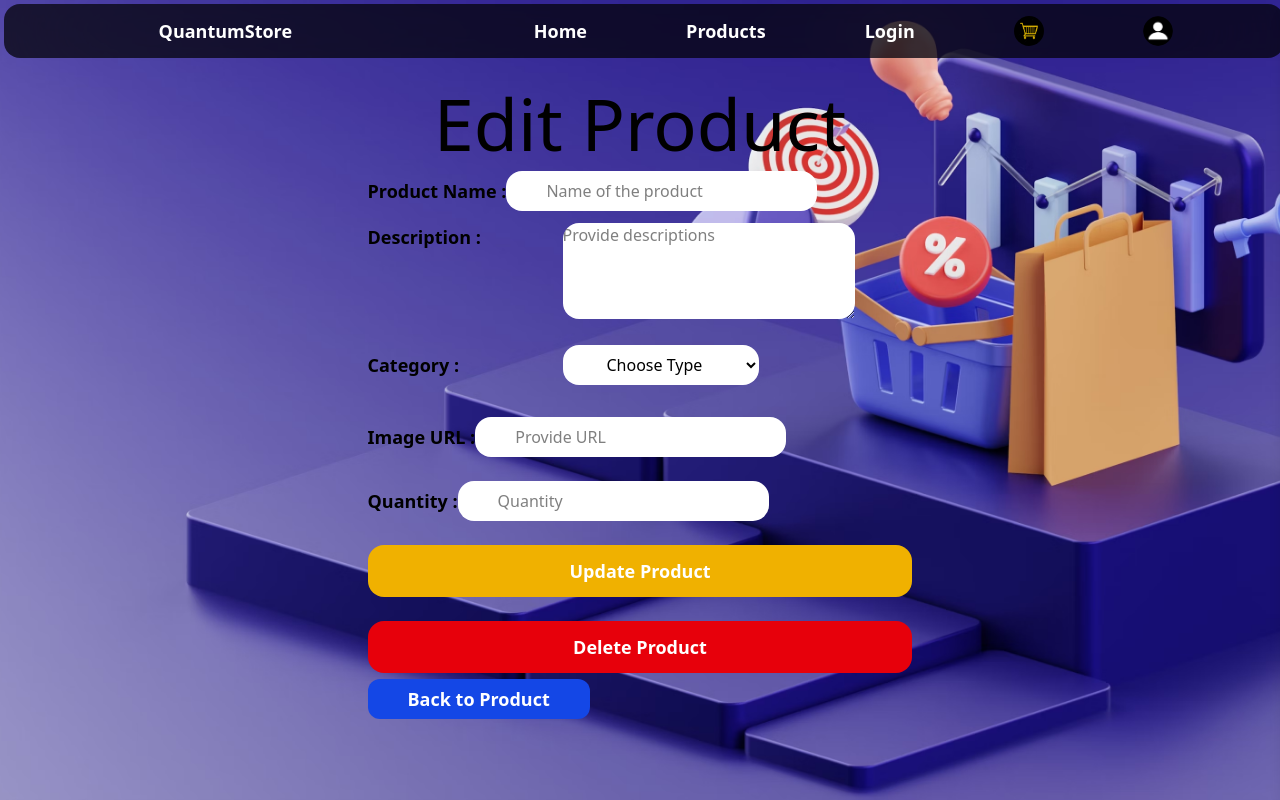
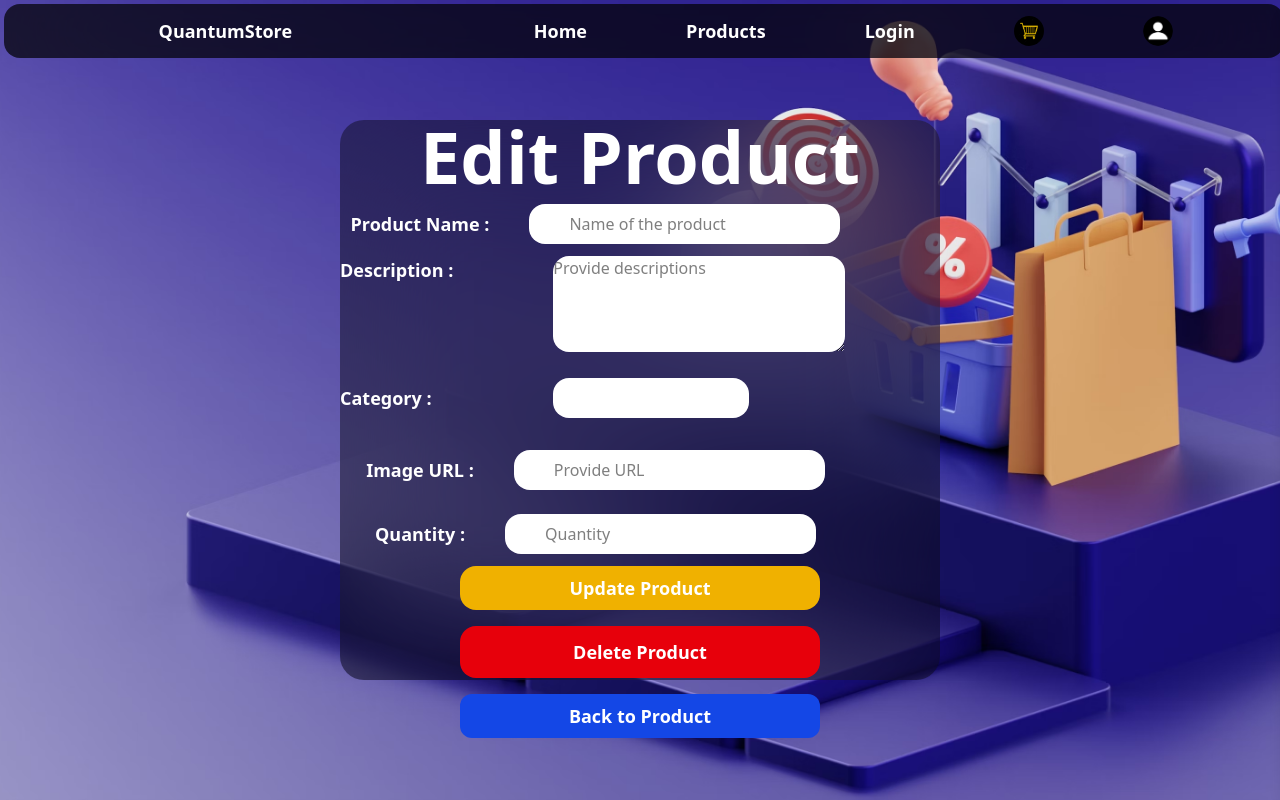
Before and after one commit to SiddharthAnbumani/quantumStore, a React (Vite) app in the folder client/: page /edit-product/1 in a window 1280 px wide. Built offline with nearby package versions, Linux system fonts and the light colour scheme; no server answers.

Commit message:
Changing Login and Signup way

```diff
--- a/client/src/components/Input.jsx
+++ b/client/src/components/Input.jsx
@@ -1,8 +1,8 @@
 export default function Input({type, name, id, placeholder,label ,labelClass,inputClass,value,eventHandler}){
     return (
-        <div className="flex items-center">
+        <div className="flex items-center space-x-10 justify-center">
             <div className="1/3">
-                <label className={`font-extrabold ${labelClass}`} htmlFor={id}> {label} : </label>
+                <label className={`font-extrabold  text-white ${labelClass}`} htmlFor={id}> {label} : </label>
             </div>
 
             <div className="w-2/3">
--- a/client/src/pages/EditProduct.jsx
+++ b/client/src/pages/EditProduct.jsx
@@ -75,9 +75,10 @@ export default function EditProduct() {
 
   return (
     <div className='h-screen w-full flex flex-col justify-center items-center'>
-      <h1 className='text-7xl'>Edit Product</h1>
+      <div className="bg-black/40 h-[70%] w-[600px] backdrop-blur-3xl rounded-3xl">
+        <h1 className='text-7xl font-bold text-white text-center'>Edit Product</h1>
         <div className="flex flex-col items-center justify-center">
-        <form onSubmit={handleSubmit} className='w-full'>
+          <form onSubmit={handleSubmit} className='w-full self-center'>
             <Input
               eventHandler={handleChange}
               name='ProductName'
@@ -89,9 +90,9 @@ export default function EditProduct() {
               placeholder='Name of the product'
             />
 
-          <div className="flex space-x-5">
+            <div className="flex justify-center w-full space-x-5 self-center">
               <div className="w-1/3">
-              <label htmlFor="Description" className="text-lg font-bold">Description :</label>
+                <label htmlFor="Description" className="text-lg font-bold text-white">Description :</label>
               </div>
               <div className="w-2/3">
                 <textarea
@@ -102,20 +103,20 @@ export default function EditProduct() {
                   cols='30'
                   rows='4'
                   placeholder="Provide descriptions"
-                className="bg-white rounded-2xl"
+                  className="bg-white rounded-2xl "
                 />
               </div>
             </div>
 
-          <div className="flex items-center space-x-5 my-5">
+            <div className="flex items-center justify-center space-x-5 my-5">
               <div className="w-1/3">
-              <label htmlFor="category" className="text-lg font-bold">Category :</label>
+                <label htmlFor="category" className="text-lg font-bold text-white">Category :</label>
               </div>
               <div className="w-2/3">
                 <select
                   onChange={handleChange}
                   value={productData.Category}
-                className="bg-white px-10 py-2 rounded-2xl"
+                  className="bg-white px-10 py-2 rounded-2xl text-white"
                   name="Category"
                   id="category"
                 >
@@ -151,26 +152,28 @@ export default function EditProduct() {
               placeholder='Quantity'
               eventHandler={handleChange}
             />
-
+            <div className="flex flex-col items-center space-y-4">
               <CusButton
                 text='Update Product'
-            btnClass='bg-yellow-500 w-full text-white my-3'
+                btnClass='bg-yellow-500 w-[60%] px-10 py-2 text-white '
                 type='submit'
                 />
               <CusButton
                 text='Delete Product'
-            btnClass='bg-red-600 w-full text-white my-3'
+                btnClass='bg-red-600 w-[60%] text-white'
                 onClick={handleDelete}
                 />
 
               <NavLink
-          className='px-10 py-2 bg-blue-700 font-bold text-white text-lg
-           rounded-xl hover:scale-110 transition-all duration-150'
+              className='py-2 w-[60%] bg-blue-700 font-bold text-white text-lg
+              rounded-xl hover:scale-110 transition-all duration-150 text-center'
               to={`/allproducts/${productId}`}>
                 Back to Product
               </NavLink>
+            </div>
 
           </form>
+        </div>
       </div>
     </div>
   );
--- a/client/src/pages/MakeProduct.jsx
+++ b/client/src/pages/MakeProduct.jsx
@@ -46,8 +46,9 @@ export default function MakeProduct(){
     }
 
     return (
-        <div className='w-full flex flex-col justify-center items-center'>
-            <h1 className='text-7xl text-bold'>Add New Products</h1>
+        <div className='w-full h-screen flex flex-col justify-center items-center'>
+            <div className=" flex flex-col items-center justify-center bg-black/40 h-[70%] w-[600px] backdrop-blur-3xl rounded-2xl">
+                <h1 className=' mt-5 mb-3 self- center text-5xl text-extrabold text-white'>Add New Products</h1>
                     <div className="flex flex-col items-center justify-center">
                         <form onSubmit={handleSubmit} className=' w-full '>
 
@@ -64,7 +65,7 @@ export default function MakeProduct(){
 
                             <div className="flex space-x-5">
                                 <div className="w-1/3">
-                            <label htmlFor="Description" className="text-lg font-bold">Description :</label>
+                                <label htmlFor="Description" className="text-white text-lg font-bold">Description :</label>
                                 </div>
                                 <div className="w-2/3">
                                     <textarea
@@ -81,7 +82,7 @@ export default function MakeProduct(){
 
                             <div className="flex items-center space-x-5 my-5">
                                 <div className="w-1/3">
-                                <label htmlFor="category" className="text-lg font-bold">
+                                    <label htmlFor="category" className="text-white text-lg font-bold">
                                         Category :
                                     </label>
                                 </div>
@@ -92,7 +93,7 @@ export default function MakeProduct(){
                                     className="bg-white px-10 py-2 rounded-2xl"
                                     name="Category"
                                     id="category">
-                                    <option value="-">Choose Type</option>
+                                        <option className='font-extrabold' value="-">Choose Type</option>
                                         <option value="type1">Type 1</option>
                                         <option value="type2">Type 2</option>
                                         <option value="type3">Type 3</option>
@@ -126,10 +127,11 @@ export default function MakeProduct(){
 
                             <CusButton
                             text='Add Product'
-                        btnClass='bg-white w-full'
+                            btnClass='bg-white w-full my-2 bg-blue-700'
                             />
                     </form>
-                <NavLink className='bg-red-500 px-10 py-2 text-lg font-bold rounded-2xl' to='/allproducts'> Back </NavLink>
+                    <NavLink className='bg-red-500 px-20 my-2 py-2 text-lg font-bold rounded-2xl text-white hover:scale-110 transition-all duration-150' to='/allproducts'> Back </NavLink>
+                </div>
             </div>
         </div>
     )
```
Also changed, not shown: 1 other file (tests, documents, lock files or other folders). Lines whose indentation alone changed are shown as unchanged.
